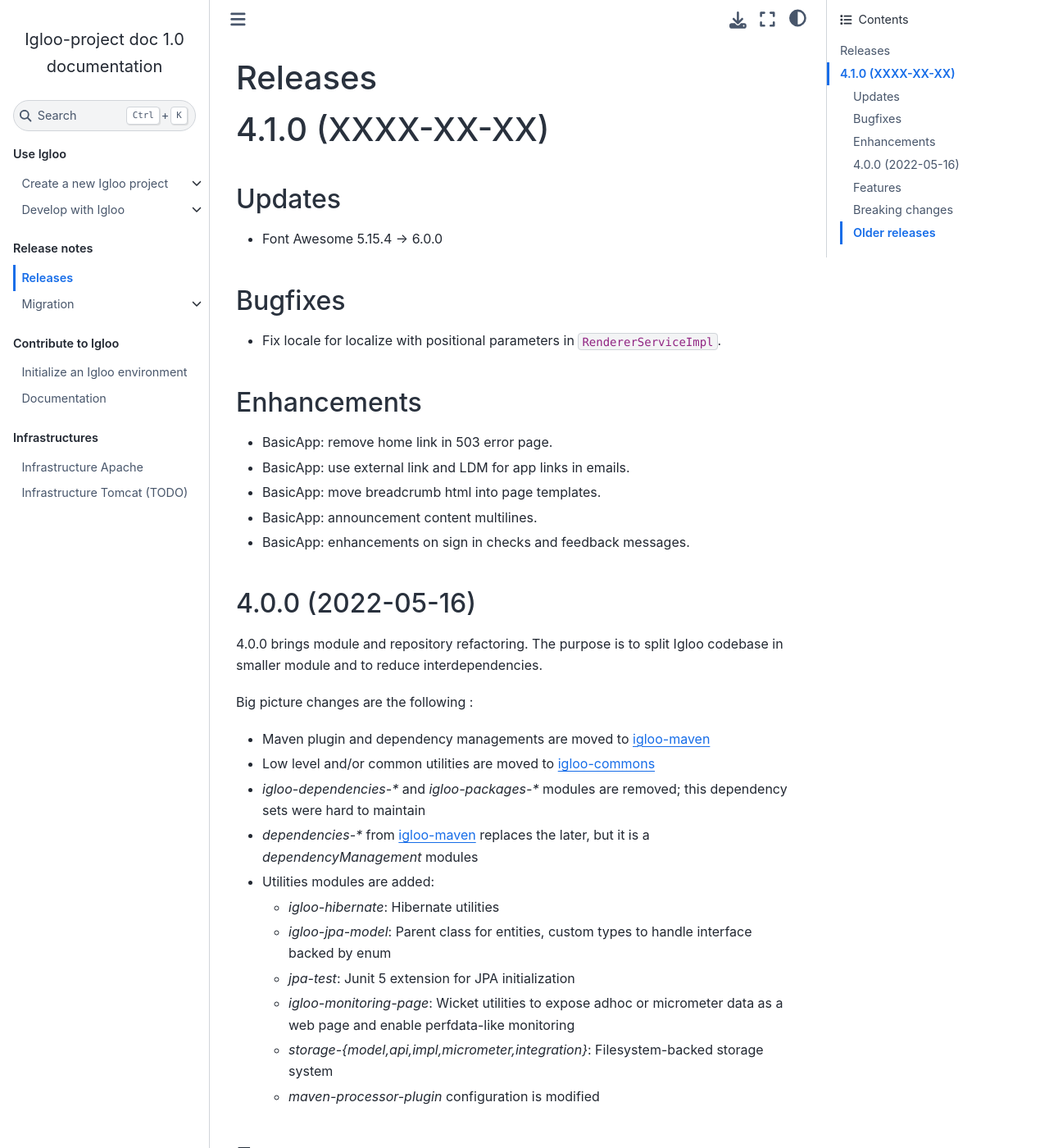
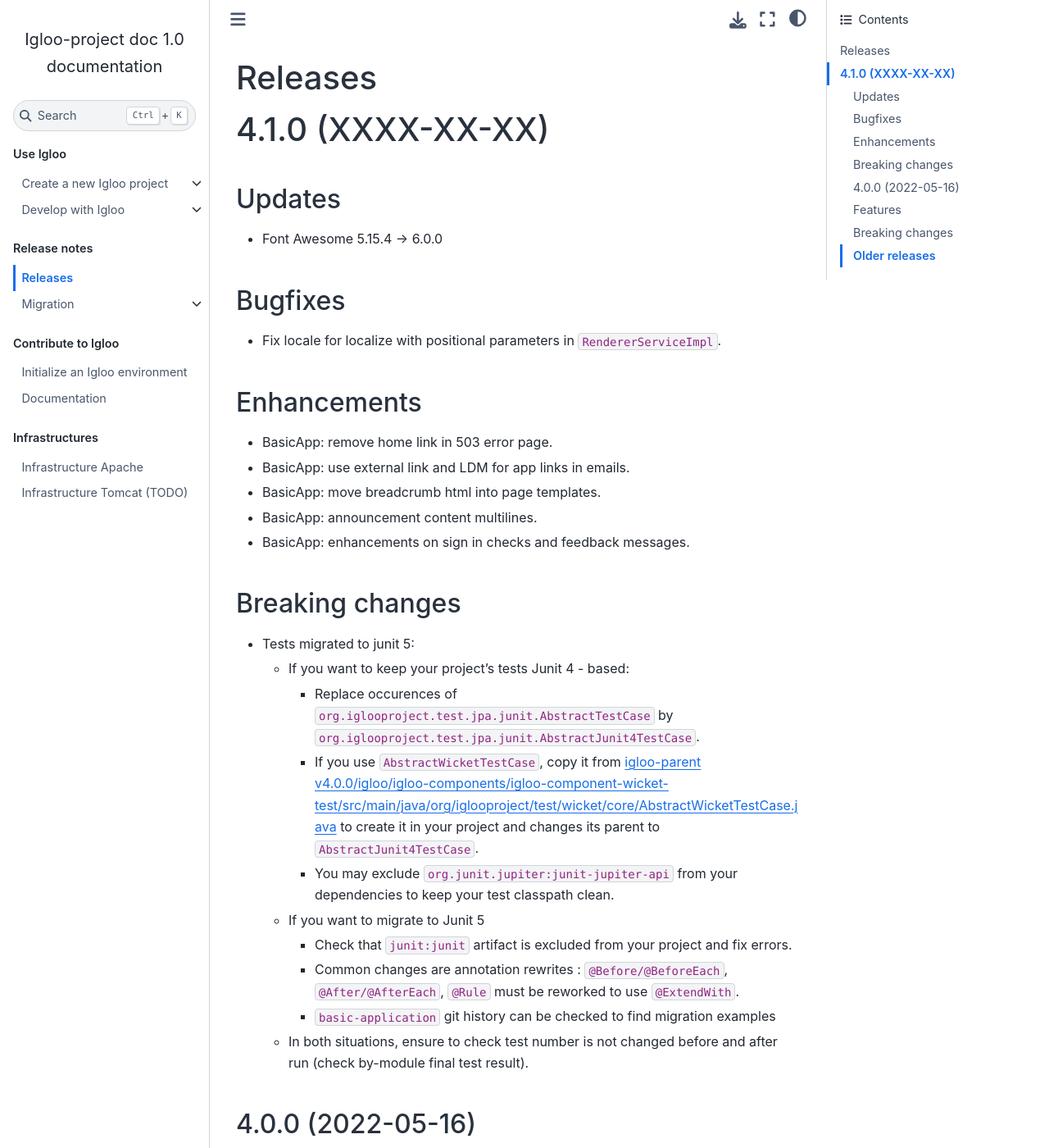
Before and after one commit to igloo-project/igloo-doc, a Sphinx documentation site: the page built from source/release-notes/releases-4.x.md, in a window 1280 px wide and 1400 px high. Shown: the whole window at 82% size. Built offline with Sphinx 7.4.7 and the Sphinx Book theme 1.1.4, drawn with Linux system fonts in a browser that asks for light colours.

Commit message:
4.1.0: junit migration

```diff
--- a/source/release-notes/releases-4.x.md
+++ b/source/release-notes/releases-4.x.md
@@ -19,6 +19,24 @@
 * BasicApp: move breadcrumb html into page templates.
 * BasicApp: announcement content multilines.
 * BasicApp: enhancements on sign in checks and feedback messages.
+
+## Breaking changes
+
+* Tests migrated to junit 5:
+
+  * If you want to keep your project's tests Junit 4 - based:
+
+    * Replace occurences of `org.iglooproject.test.jpa.junit.AbstractTestCase` by `org.iglooproject.test.jpa.junit.AbstractJunit4TestCase`.
+    * If you use `AbstractWicketTestCase`, copy it from {igloo-parent}`v4.0.0/igloo/igloo-components/igloo-component-wicket-test/src/main/java/org/iglooproject/test/wicket/core/AbstractWicketTestCase.java` to create it in your project and changes its parent to `AbstractJunit4TestCase`.
+    * You may exclude `org.junit.jupiter:junit-jupiter-api` from your dependencies to keep your test classpath clean.
+
+  * If you want to migrate to Junit 5
+
+    * Check that `junit:junit` artifact is excluded from your project and fix errors.
+    * Common changes are annotation rewrites : `@Before/@BeforeEach`, `@After/@AfterEach`, `@Rule` must be reworked to use `@ExtendWith`.
+    * `basic-application` git history can be checked to find migration examples
+
+  * In both situations, ensure to check test number is not changed before and after run (check by-module final test result).
 
 (v4.0.0)=
 
```
